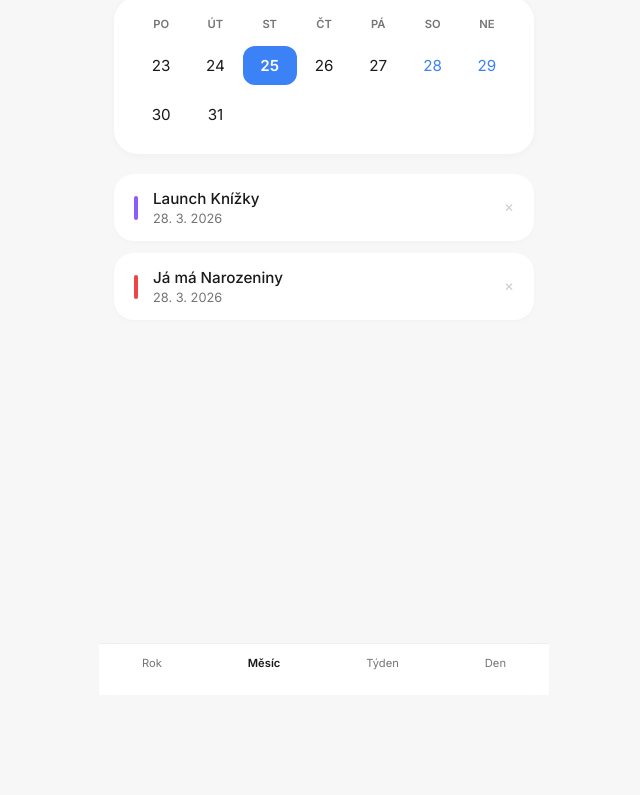
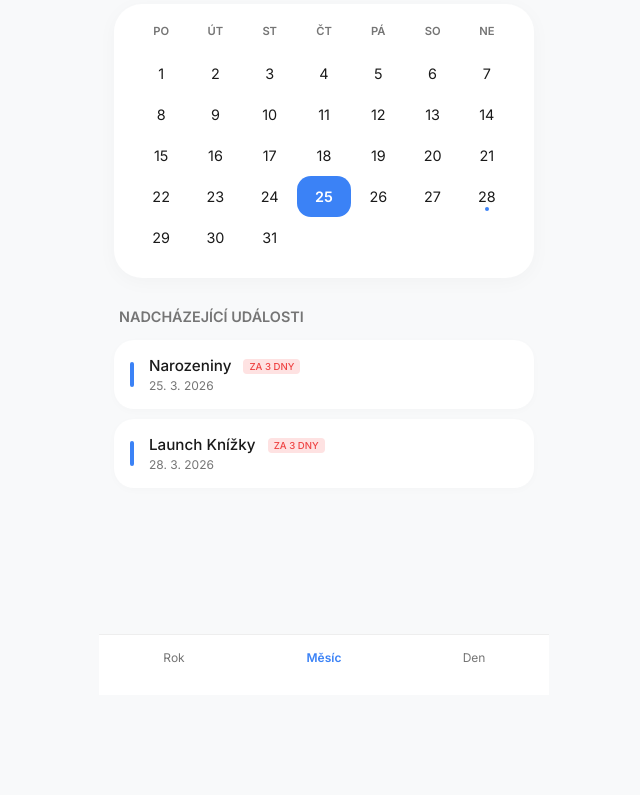
Before and after one commit to all-app-free/Calendary, a plain HTML site: page index.html in a window 1280 px wide. Shown: the part 105-900 px from the top of the page, without its empty margins (316-956 px from the left). Drawn offline with Linux system fonts and the light colour scheme.

Commit message:
Update index.html

```diff
--- a/index.html
+++ b/index.html
@@ -7,288 +7,272 @@
     <link href="https://fonts.googleapis.com/css2?family=Inter:wght@300;400;500;600&display=swap" rel="stylesheet">
     <style>
         :root {
-            --bg-color: #f7f7f7;
-            --card-bg: #ffffff;
-            --accent-blue: #3b82f6;
-            --text-dark: #1a1a1a;
-            --text-gray: #757575;
-            --border-color: #eeeeee;
+            --bg: #f8f9fa;
+            --card: #ffffff;
+            --accent: #3b82f6;
+            --text: #1a1a1a;
+            --text-secondary: #757575;
+            --border: #eeeeee;
         }
 
         body {
             font-family: 'Inter', sans-serif;
-            background-color: var(--bg-color);
-            color: var(--text-dark);
+            background-color: var(--bg);
+            color: var(--text);
             margin: 0;
-            padding: 0;
             display: flex;
             justify-content: center;
+            overflow-x: hidden;
         }
 
-        .phone-container {
+        .app-container {
             width: 100%;
             max-width: 450px;
-            background: var(--bg-color);
             min-height: 100vh;
+            padding-bottom: 100px;
             position: relative;
-            padding-bottom: 80px;
         }
 
-        /* Header styl podle Xiaomi */
+        /* --- HEADER --- */
         header {
-            padding: 40px 20px 20px;
+            padding: 50px 20px 20px;
             display: flex;
             justify-content: space-between;
-            align-items: flex-start;
+            align-items: center;
         }
 
-        .header-title {
-            font-size: 2.2rem;
-            font-weight: 500;
+        .view-title { font-size: 2rem; font-weight: 600; }
+        .add-btn { font-size: 2rem; cursor: pointer; color: var(--text); padding: 0 10px; }
+
+        /* --- SECTIONS --- */
+        .page { display: none; padding: 0 15px; animation: fadeIn 0.3s ease; }
+        .page.active { display: block; }
+
+        @keyframes fadeIn { from { opacity: 0; } to { opacity: 1; } }
+
+        /* --- CALENDAR CARD --- */
+        .calendar-card {
+            background: var(--card);
+            border-radius: 28px;
+            padding: 20px;
+            box-shadow: 0 4px 20px rgba(0,0,0,0.03);
+            margin-bottom: 25px;
         }
 
-        .header-title span {
-            font-size: 1rem;
-            color: var(--text-gray);
-            font-weight: 400;
-            margin-left: 10px;
+        .grid { display: grid; grid-template-columns: repeat(7, 1fr); text-align: center; }
+        .grid-head { font-size: 0.7rem; color: var(--text-secondary); font-weight: 600; margin-bottom: 15px; }
+
+        .day {
+            padding: 12px 0;
+            font-size: 0.9rem;
+            border-radius: 14px;
+            cursor: pointer;
+            transition: 0.2s;
+            position: relative;
+        }
+        .day:hover { background: #f0f0f0; }
+        .day.selected { background: var(--accent); color: white; font-weight: 600; }
+        .day.has-event::after {
+            content: ''; position: absolute; bottom: 6px; left: 50%; transform: translateX(-50%);
+            width: 4px; height: 4px; background: var(--accent); border-radius: 50%;
         }
 
-        /* Kalendář grid */
-        .calendar-grid {
-            background: var(--card-bg);
-            margin: 0 15px;
-            padding: 20px;
-            border-radius: 24px;
-            box-shadow: 0 2px 10px rgba(0,0,0,0.03);
-        }
+        /* --- UPCOMING SECTION --- */
+        .upcoming-header { font-size: 0.9rem; font-weight: 600; margin: 30px 0 15px 5px; color: var(--text-secondary); }
 
-        .days-header {
-            display: grid;
-            grid-template-columns: repeat(7, 1fr);
-            text-align: center;
-            font-size: 0.7rem;
-            color: var(--text-gray);
-            font-weight: 600;
-            margin-bottom: 15px;
-        }
-
-        .days-grid {
-            display: grid;
-            grid-template-columns: repeat(7, 1fr);
-            text-align: center;
-            gap: 10px 0;
-        }
-
-        .day {
-            padding: 10px 0;
-            font-size: 0.95rem;
-            position: relative;
-            cursor: pointer;
-        }
-
-        .day.selected {
-            background: var(--accent-blue);
-            color: white;
-            border-radius: 12px;
-            font-weight: 600;
-        }
-
-        .day.today::after {
-            content: '';
-            position: absolute;
-            bottom: 4px;
-            left: 50%;
-            transform: translateX(-50%);
-            width: 4px;
-            height: 4px;
-            background: var(--accent-blue);
-            border-radius: 50%;
-        }
-
-        /* Seznam událostí - Karty */
-        .event-section {
-            padding: 20px 15px;
-        }
-
-        .event-card {
-            background: var(--card-bg);
+        .event-item {
+            background: var(--card);
             border-radius: 20px;
-            padding: 15px 20px;
-            margin-bottom: 12px;
+            padding: 16px;
+            margin-bottom: 10px;
             display: flex;
             align-items: center;
-            box-shadow: 0 2px 5px rgba(0,0,0,0.02);
+            box-shadow: 0 2px 8px rgba(0,0,0,0.02);
         }
+        .ev-line { width: 4px; height: 25px; border-radius: 10px; margin-right: 15px; background: var(--accent); }
+        .ev-info h4 { margin: 0; font-size: 0.95rem; font-weight: 500; }
+        .ev-info p { margin: 3px 0 0; font-size: 0.75rem; color: var(--text-secondary); }
+        .tag-soon { background: #fee2e2; color: #ef4444; font-size: 0.6rem; padding: 2px 6px; border-radius: 4px; margin-left: 8px; vertical-align: middle; }
 
-        .event-color {
-            width: 4px;
-            height: 24px;
-            border-radius: 2px;
-            margin-right: 15px;
+        /* --- BOTTOM NAV --- */
+        .nav-bar {
+            position: fixed; bottom: 0; width: 100%; max-width: 450px;
+            background: rgba(255,255,255,0.9); backdrop-filter: blur(15px);
+            display: flex; justify-content: space-around; padding: 15px 0 30px;
+            border-top: 1px solid var(--border);
         }
+        .nav-link { text-align: center; color: var(--text-secondary); font-size: 0.75rem; cursor: pointer; flex: 1; transition: 0.2s; }
+        .nav-link.active { color: var(--accent); font-weight: 600; }
+        .nav-link svg { display: block; margin: 0 auto 5px; width: 20px; height: 20px; fill: currentColor; }
 
-        .event-info {
-            flex-grow: 1;
+        /* --- FORM MODAL --- */
+        #modal {
+            display: none; position: fixed; top: 0; left: 0; width: 100%; height: 100%;
+            background: rgba(0,0,0,0.2); z-index: 1000; justify-content: center; align-items: flex-end;
         }
-
-        .event-info h3 {
-            margin: 0;
-            font-size: 0.95rem;
-            font-weight: 500;
+        .modal-content {
+            background: var(--card); width: 100%; max-width: 450px; padding: 30px 20px;
+            border-top-left-radius: 30px; border-top-right-radius: 30px; animation: slideUp 0.3s ease;
         }
-
-        .event-info p {
-            margin: 3px 0 0;
-            font-size: 0.8rem;
-            color: var(--text-gray);
-        }
-
-        /* Spodní Navigace */
-        .bottom-nav {
-            position: fixed;
-            bottom: 0;
-            width: 100%;
-            max-width: 450px;
-            background: rgba(255,255,255,0.9);
-            backdrop-filter: blur(10px);
-            display: flex;
-            justify-content: space-around;
-            padding: 12px 0 25px;
-            border-top: 1px solid var(--border-color);
-        }
-
-        .nav-item {
-            text-align: center;
-            color: var(--text-gray);
-            font-size: 0.7rem;
-            cursor: pointer;
-        }
-
-        .nav-item.active {
-            color: var(--text-dark);
-            font-weight: 600;
-        }
-
-        /* Floating Button pro přidání */
-        .add-btn {
-            position: absolute;
-            top: 45px;
-            right: 25px;
-            font-size: 1.8rem;
-            cursor: pointer;
-        }
-
-        /* Skrytý formulář */
-        #add-form {
-            display: none;
-            background: var(--card-bg);
-            margin: 0 15px 20px;
-            padding: 20px;
-            border-radius: 24px;
-        }
-
-        input {
-            width: 100%;
-            border: none;
-            background: #f0f0f0;
-            padding: 12px;
-            border-radius: 12px;
-            margin-bottom: 10px;
-            box-sizing: border-box;
-        }
+        @keyframes slideUp { from { transform: translateY(100%); } to { transform: translateY(0); } }
+        input { width: 100%; border: 1px solid var(--border); padding: 15px; border-radius: 15px; margin-bottom: 15px; font-family: inherit; box-sizing: border-box; }
+        .save-btn { background: var(--accent); color: white; border: none; width: 100%; padding: 15px; border-radius: 15px; font-weight: 600; cursor: pointer; }
     </style>
 </head>
 <body>
 
-<div class="phone-container">
-    <header>
-        <div class="header-title">3 / 2026 <span>Za 3 dny</span></div>
-        <div class="add-btn" onclick="toggleForm()">+</div>
-    </header>
-
-    <div id="add-form">
-        <input type="text" id="evName" placeholder="Název události">
-        <input type="date" id="evDate">
-        <button style="width:100%; background:var(--accent-blue); color:white; border:none; padding:10px; border-radius:10px;" onclick="addEvent()">Uložit</button>
-    </div>
-
-    <div class="calendar-grid">
-        <div class="days-header">
-            <div>PO</div><div>ÚT</div><div>ST</div><div>ČT</div><div>PÁ</div><div>SO</div><div>NE</div>
-        </div>
-        <div class="days-grid">
-            <div class="day">23</div>
-            <div class="day">24</div>
-            <div class="day selected">25</div>
-            <div class="day">26</div>
-            <div class="day">27</div>
-            <div class="day" style="color:var(--accent-blue)">28</div>
-            <div class="day" style="color:var(--accent-blue)">29</div>
-            <div class="day">30</div>
-            <div class="day">31</div>
+<div class="app-container">
+    <div id="modal" onclick="closeModal(event)">
+        <div class="modal-content" onclick="event.stopPropagation()">
+            <h3 style="margin-top:0">Nová událost</h3>
+            <input type="text" id="evName" placeholder="Co se bude dít?">
+            <input type="date" id="evDate">
+            <button class="save-btn" onclick="saveEvent()">Uložit do kalendáře</button>
         </div>
     </div>
 
-    <div class="event-section" id="event-list">
+    <div id="page-mesic" class="page active">
+        <header>
+            <div class="view-title">Březen <span>2026</span></div>
+            <div class="add-btn" onclick="openModal()">+</div>
+        </header>
+
+        <div class="calendar-card">
+            <div class="grid grid-head">
+                <div>PO</div><div>ÚT</div><div>ST</div><div>ČT</div><div>PÁ</div><div>SO</div><div>NE</div>
+            </div>
+            <div class="grid" id="calendar-days">
+                </div>
         </div>
 
-    <div class="bottom-nav">
-        <div class="nav-item">Rok</div>
-        <div class="nav-item active">Měsíc</div>
-        <div class="nav-item">Týden</div>
-        <div class="nav-item">Den</div>
+        <div class="upcoming-header">NADCHÁZEJÍCÍ UDÁLOSTI</div>
+        <div id="global-upcoming"></div>
     </div>
+
+    <div id="page-rok" class="page">
+        <header><div class="view-title">2026</div></header>
+        <div style="text-align:center; color:gray; padding:50px;">Zobrazení celého roku</div>
+    </div>
+
+    <div id="page-den" class="page">
+        <header>
+            <div class="view-title" id="detail-date-title">Detail dne</div>
+            <div class="add-btn" onclick="openModal()">+</div>
+        </header>
+        <div id="day-detail-list"></div>
+    </div>
+
+    <nav class="nav-bar">
+        <div class="nav-link" onclick="switchPage('rok')">Rok</div>
+        <div class="nav-link active" onclick="switchPage('mesic')">Měsíc</div>
+        <div class="nav-link" onclick="switchPage('den')">Den</div>
+    </nav>
 </div>
 
 <script>
-    let events = JSON.parse(localStorage.getItem('luvyx_events')) || [
-        { name: 'Launch Knížky', date: '2026-03-28', color: '#8b5cf6' },
-        { name: 'Já má Narozeniny', date: '2026-03-28', color: '#ef4444' }
+    let events = JSON.parse(localStorage.getItem('luvyx_v3')) || [
+        { name: 'Launch Knížky', date: '2026-03-28' },
+        { name: 'Narozeniny', date: '2026-03-25' }
     ];
 
-    function toggleForm() {
-        const form = document.getElementById('add-form');
-        form.style.display = form.style.display === 'block' ? 'none' : 'block';
+    let selectedDate = '2026-03-25';
+
+    // PŘEPÍNÁNÍ STRÁNEK
+    function switchPage(pageId) {
+        document.querySelectorAll('.page').forEach(p => p.classList.remove('active'));
+        document.querySelectorAll('.nav-link').forEach(l => l.classList.remove('active'));
+
+        document.getElementById('page-' + pageId).classList.add('active');
+        const activeLink = Array.from(document.querySelectorAll('.nav-link')).find(l => l.innerText.toLowerCase() === pageId);
+        if(activeLink) activeLink.classList.add('active');
+
+        if(pageId === 'den') renderDayDetail(selectedDate);
     }
 
-    function addEvent() {
+    // MODAL
+    function openModal() { document.getElementById('modal').style.display = 'flex'; }
+    function closeModal() { document.getElementById('modal').style.display = 'none'; }
+
+    function saveEvent() {
         const name = document.getElementById('evName').value;
         const date = document.getElementById('evDate').value;
         if(name && date) {
-            events.push({ name, date, color: '#3b82f6' });
-            localStorage.setItem('luvyx_events', JSON.stringify(events));
-            render();
-            toggleForm();
+            events.push({ name, date });
+            localStorage.setItem('luvyx_v3', JSON.stringify(events));
+            document.getElementById('evName').value = '';
+            closeModal();
+            renderAll();
         }
     }
 
-    function render() {
-        const list = document.getElementById('event-list');
-        list.innerHTML = '';
+    // RENDER KALENDÁŘE
+    function renderCalendar() {
+        const container = document.getElementById('calendar-days');
+        container.innerHTML = '';
 
-        events.forEach((ev, index) => {
-            const card = document.createElement('div');
-            card.className = 'event-card';
-            card.innerHTML = `
-                <div class="event-color" style="background:${ev.color}"></div>
-                <div class="event-info">
-                    <h3>${ev.name}</h3>
-                    <p>${new Date(ev.date).toLocaleDateString('cs-CZ')}</p>
+        // Jednoduchý březen 2026 (začíná nedělí)
+        for(let i = 1; i <= 31; i++) {
+            const dateStr = `2026-03-${i.toString().padStart(2, '0')}`;
+            const dayDiv = document.createElement('div');
+            dayDiv.className = 'day';
+            if(dateStr === selectedDate) dayDiv.classList.add('selected');
+            if(events.some(e => e.date === dateStr)) dayDiv.classList.add('has-event');
+
+            dayDiv.innerText = i;
+            dayDiv.onclick = () => {
+                selectedDate = dateStr;
+                switchPage('den');
+            };
+            container.appendChild(dayDiv);
+        }
+    }
+
+    // RENDER NADCHÁZEJÍCÍCH (Globální sekce)
+    function renderUpcoming() {
+        const container = document.getElementById('global-upcoming');
+        container.innerHTML = '';
+        const today = new Date();
+
+        const sorted = events
+            .filter(e => new Date(e.date) >= today.setHours(0,0,0,0))
+            .sort((a,b) => new Date(a.date) - new Date(b.date));
+
+        sorted.slice(0, 3).forEach(ev => {
+            const isSoon = (new Date(ev.date) - new Date()) / (1000*60*60*24) <= 3;
+            container.innerHTML += `
+                <div class="event-item">
+                    <div class="ev-line"></div>
+                    <div class="ev-info">
+                        <h4>${ev.name} ${isSoon ? '<span class="tag-soon">ZA 3 DNY</span>' : ''}</h4>
+                        <p>${new Date(ev.date).toLocaleDateString('cs-CZ')}</p>
+                    </div>
                 </div>
-                <div style="color:#ccc; font-size:12px;" onclick="remove(${index})">✕</div>
             `;
-            list.appendChild(card);
         });
     }
 
-    function remove(index) {
-        events.splice(index, 1);
-        localStorage.setItem('luvyx_events', JSON.stringify(events));
-        render();
+    // RENDER DETAILU DNE
+    function renderDayDetail(date) {
+        const title = document.getElementById('detail-date-title');
+        const list = document.getElementById('day-detail-list');
+        title.innerText = new Date(date).toLocaleDateString('cs-CZ', { day: 'numeric', month: 'long' });
+
+        const dayEvents = events.filter(e => e.date === date);
+        list.innerHTML = dayEvents.length
+            ? dayEvents.map(e => `
+                <div class="event-item">
+                    <div class="ev-line" style="background:#000"></div>
+                    <div class="ev-info"><h4>${e.name}</h4><p>Celý den</p></div>
+                </div>`).join('')
+            : '<p style="text-align:center; color:gray; margin-top:40px;">Žádné události pro tento den.</p>';
     }
 
-    render();
+    function renderAll() {
+        renderCalendar();
+        renderUpcoming();
+    }
+
+    renderAll();
 </script>
 
 </body>
```
